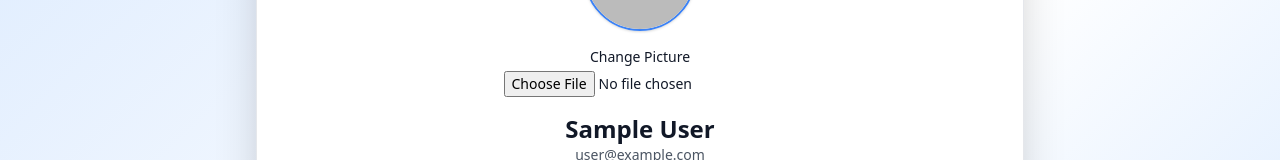
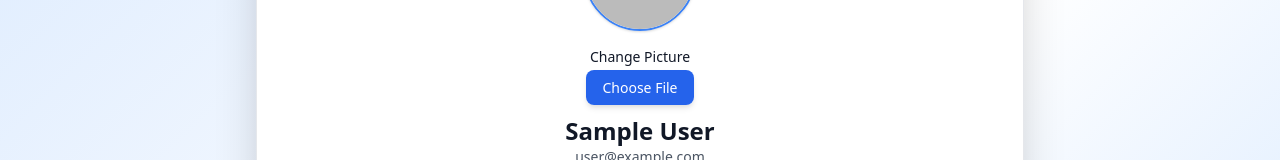
Before and after one commit to Rudraa04/capstone, a React (Vite) app: page /profile in a window 1280 px wide. Shown: the part 262-422 px from the top of the page. Built offline with nearby package versions, Linux system fonts and the light colour scheme; no server answers; the database is empty; sample sign-in values are in the browser's storage.

Commit message:
profileupdate

```diff
--- a/src/pages/profile.jsx
+++ b/src/pages/profile.jsx
@@ -170,12 +170,19 @@ export default function Profile() {
               ? "Change Picture"
               : "Upload Picture"}
             </label>
+
+            <div className="relative mt-2">
+              <label className="cursor-pointer bg-blue-600 hover:bg-blue-700 text-white text-sm px-4 py-2 rounded-lg shadow-md transition">
+                Choose File
                 <input
                   type="file"
                   accept="image/*"
                   onChange={handleProfilePicUpload}
-              className="text-sm mt-1"
+                  className="hidden"
                 />
+             </label>
+             </div>
+
 
             <h2 className="text-2xl font-bold mt-4">
               {profileData.fullName || "Unnamed User"}
```
Lines whose indentation alone changed are shown as unchanged.
